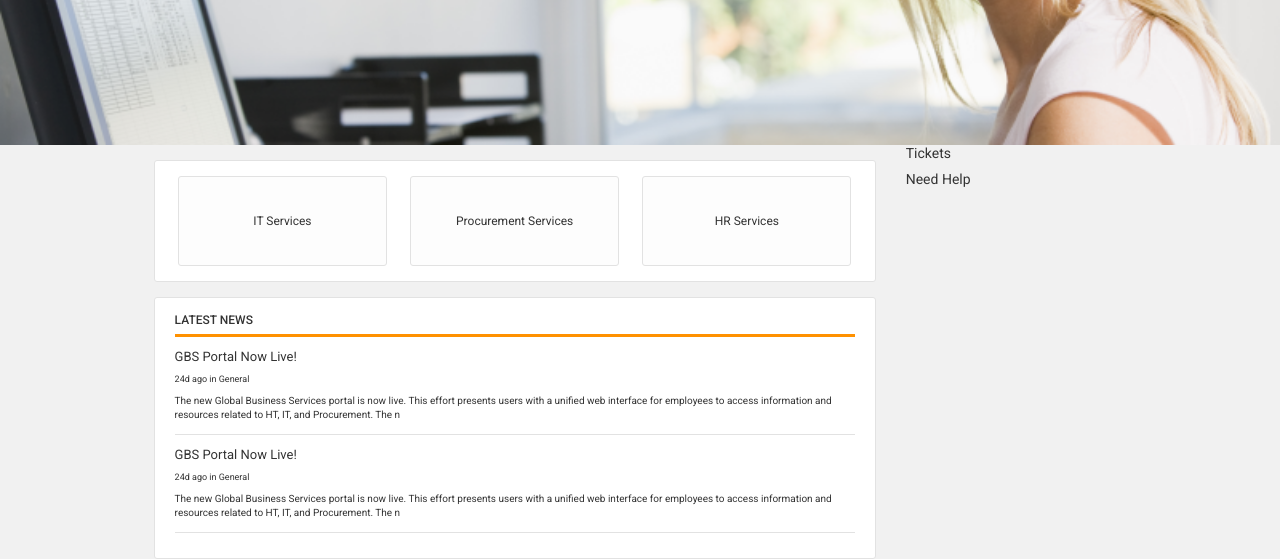
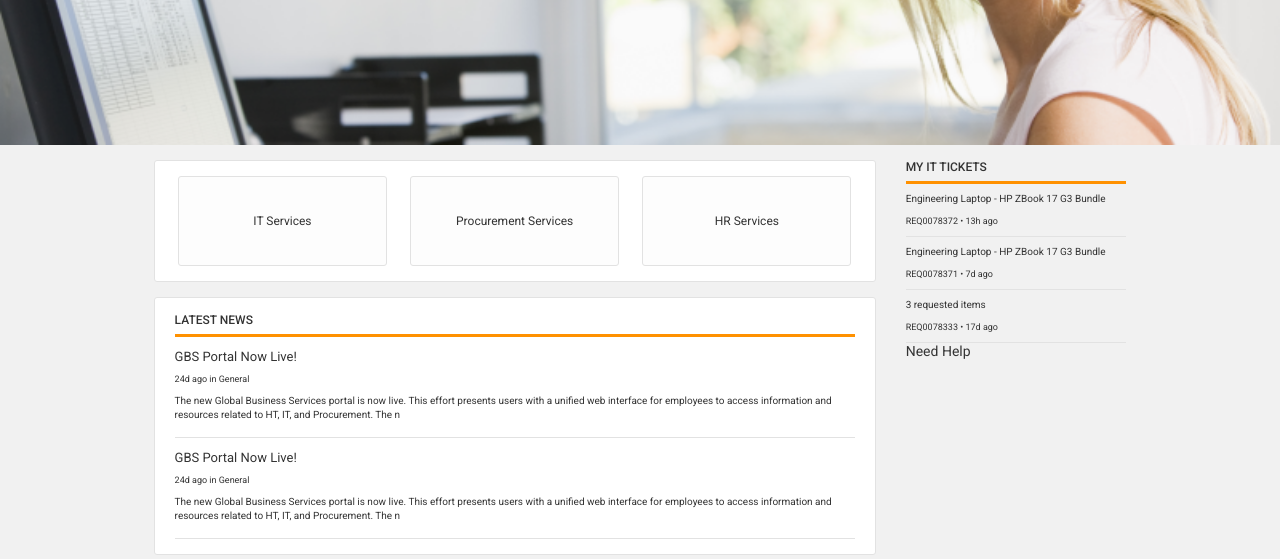
Before and after one commit to Austin-Gray/gbs-portal, a website: page app/index.html in a window 1280 px wide. Shown: the part 337-896 px from the top of the page. Drawn offline with nearby package versions, Linux system fonts and the light colour scheme.

Commit message:
Adds tickets layout

```diff
--- a/app/css/app.css
+++ b/app/css/app.css
@@ -3,6 +3,7 @@
 @import url(search.css);
 @import url(services.css);
 @import url(newsfeed.css);
+@import url(tickets.css);
 
 /* Google fonts */
 @import url(http://fonts.googleapis.com/css?family=Roboto:400,300,700,500,100);
@@ -22,7 +23,6 @@ body {
   border-radius: 3px;
   margin-top: 15px;
 }
-
 .section-title {
   text-transform: uppercase;
   font-weight: 500;
--- a/app/css/newsfeed.css
+++ b/app/css/newsfeed.css
@@ -1,19 +1,16 @@
 .newsfeed {
   padding: 15px 20px;
 }
-
 .news-item {
   font-size: 13px;
   margin-top: 12px;
+  border-bottom: 1px solid #e2e2e2;
 }
-
 .timestamp {
   font-size: 9px;
 }
-
-.details {
+.news-details {
   font-size: 10px;
   line-height: 1.4;
-  border-bottom: 1px solid #e2e2e2;
-  padding-bottom: 12px;
+  padding-bottom: 5px;
 }
--- a/app/css/services.css
+++ b/app/css/services.css
@@ -3,7 +3,6 @@
   justify-content: space-between;
   padding: 15px 0;
 }
-
 .service-btn {
   width: 29%;
   height: 90px;
--- /dev/null
+++ b/app/css/tickets.css
@@ -0,0 +1,11 @@
+.tickets {
+  margin-top: 15px;
+}
+.ticket {
+  margin-top: 8px;
+  border-bottom: 1px solid #e2e2e2;
+}
+.ticket-details {
+  font-size: 10px;
+  line-height: 1.4;
+}
--- a/app/newsfeed/newsfeed.template.html
+++ b/app/newsfeed/newsfeed.template.html
@@ -3,11 +3,11 @@
   <div class="news-item">
     <p class="headline">GBS Portal Now Live!</p>
     <p class="timestamp">24d ago in General</p>
-    <p class="details">The new Global Business Services portal is now live. This effort presents users with a unified web interface for employees to access information and resources related to HT, IT, and Procurement. The n</p>
+    <p class="news-details">The new Global Business Services portal is now live. This effort presents users with a unified web interface for employees to access information and resources related to HT, IT, and Procurement. The n</p>
   </div>
   <div class="news-item">
     <p class="headline">GBS Portal Now Live!</p>
     <p class="timestamp">24d ago in General</p>
-    <p class="details">The new Global Business Services portal is now live. This effort presents users with a unified web interface for employees to access information and resources related to HT, IT, and Procurement. The n</p>
+    <p class="news-details">The new Global Business Services portal is now live. This effort presents users with a unified web interface for employees to access information and resources related to HT, IT, and Procurement. The n</p>
   </div>
 </div>
--- a/app/tickets/tickets.template.html
+++ b/app/tickets/tickets.template.html
@@ -1,3 +1,15 @@
-<div>
-  <p>Tickets</p>
+<div class="tickets">
+  <div class="section-title">My IT Tickets</div>
+  <div class="ticket">
+    <p class="ticket-details">Engineering Laptop - HP ZBook 17 G3 Bundle</p>
+    <p class="timestamp">REQ0078372 • 13h ago</p>
+  </div>
+  <div class="ticket">
+    <p class="ticket-details">Engineering Laptop - HP ZBook 17 G3 Bundle</p>
+    <p class="timestamp">REQ0078371 • 7d ago</p>
+  </div>
+  <div class="ticket">
+    <p class="ticket-details">3 requested items</p>
+    <p class="timestamp">REQ0078333 • 17d ago</p>
+  </div>
 </div>
```
